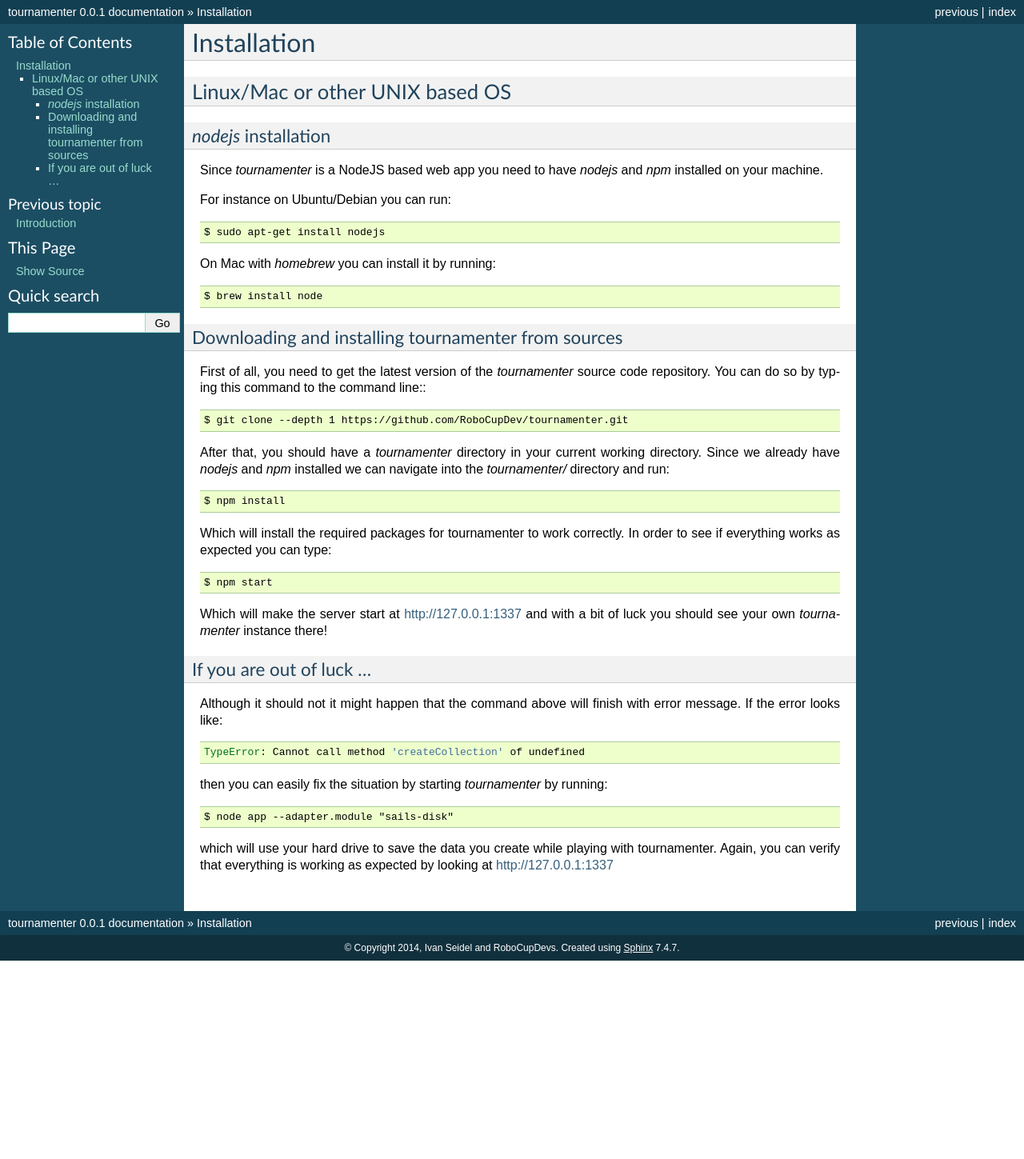
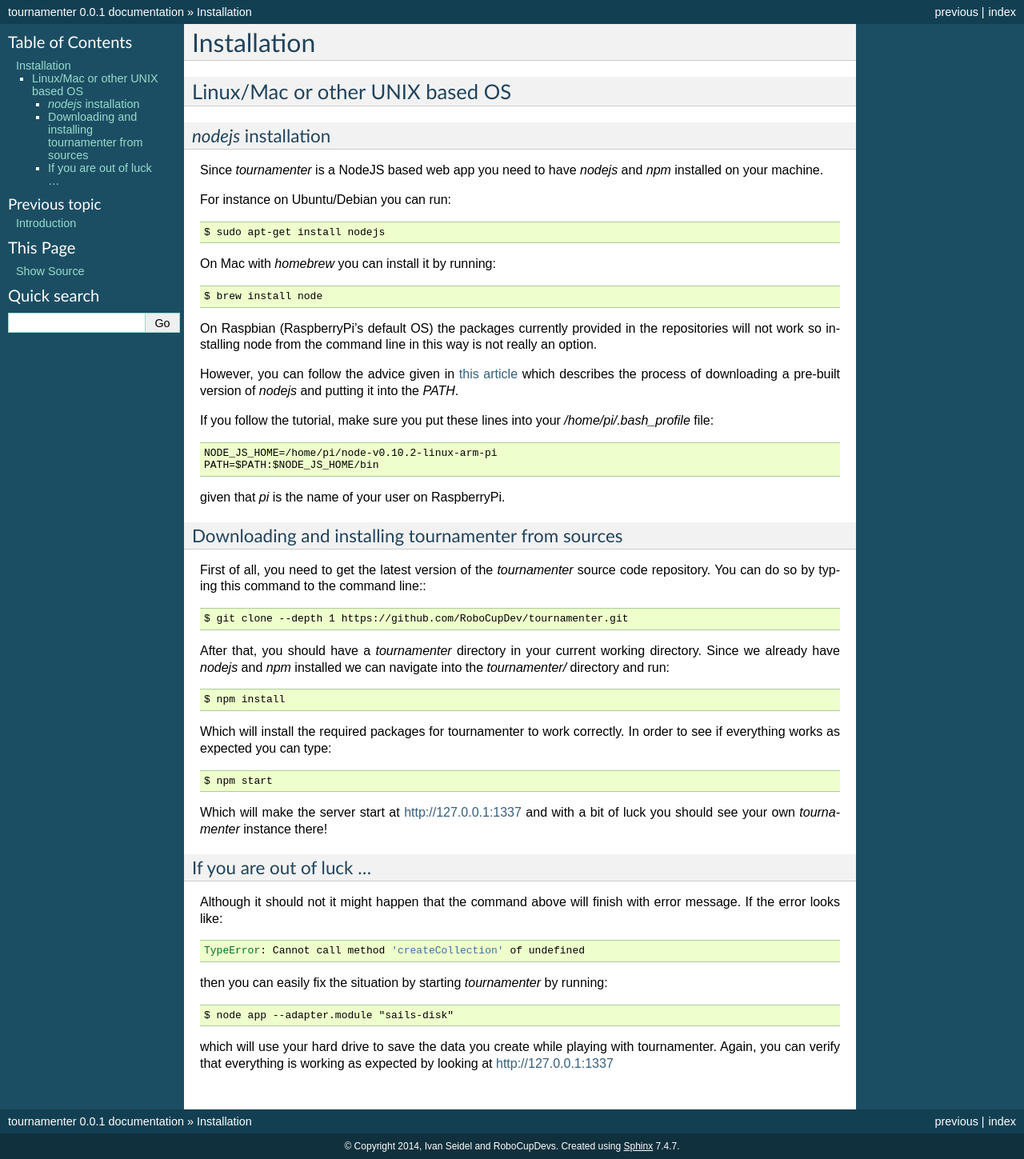
Before and after one commit to RoboCupDev/tournamenter, a Sphinx documentation site: the page built from docs/installation.rst, in a window 1280 px wide. Shown: the whole page at 80% size. Built offline with Sphinx 7.4.7, drawn with Linux system fonts in a browser that asks for light colours; before the commit the page ends 1201 px from its top, so only the background shows below that.

Commit message:
Added installation instructions for RPi

```diff
--- a/docs/installation.rst
+++ b/docs/installation.rst
@@ -18,6 +18,22 @@
 
     $ brew install node
 
+On Raspbian (RaspberryPi's default OS) the packages currently provided in
+the repositories will not work so installing node from the command line in
+this way is not really an option.
+
+However, you can follow the advice given in `this article
+<http://joshondesign.com/2013/10/23/noderpi>`_ which describes the process
+of downloading a pre-built version of `nodejs` and putting it into the
+`PATH`.
+
+If you follow the tutorial, make sure you put these lines into your
+`/home/pi/.bash_profile` file::
+
+    NODE_JS_HOME=/home/pi/node-v0.10.2-linux-arm-pi
+    PATH=$PATH:$NODE_JS_HOME/bin
+
+given that `pi` is the name of your user on RaspberryPi.
 
 Downloading and installing tournamenter from sources
 ----------------------------------------------------
```
